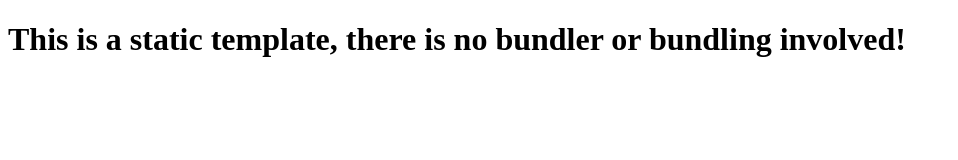
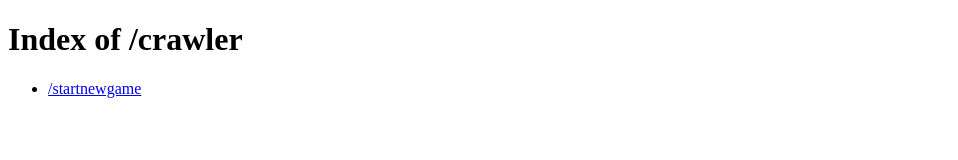
Before and after one commit to ikeacat/crawler, a website: page index.html in a window 1280 px wide. Shown: the whole page, without its empty margins (0-958 px from the left). Drawn offline with Linux system fonts and the light colour scheme.

Commit message:
Upload current

```diff
--- a/dynamic.js
+++ b/dynamic.js
@@ -0,0 +1,29 @@
+function loadStartMenu() {
+  document.title = "Index of /crawler";
+  var startedGame = localStorage.getItem("startedGame");
+  if (startedGame === null) {
+    var addMe = "";
+  }
+  if (startedGame === "True") {
+    var addMe = "<li style='color:red'>/continuesave (Not Avalaible)</li>";
+  }
+  var initSMList =
+    `<ul>
+  <li><a href='javascript:startNewGame()'>/startnewgame</a></li>` +
+    addMe +
+    "</ul>";
+  document.getElementById("indextitle").innerHTML =
+    "<h1>Index of /crawler</h1>";
+  document.getElementById("indexlist").innerHTML = initSMList;
+}
+
+function startNewGame() {
+  localStorage.clear();
+  localStorage.setItem("startedGame", "True");
+}
+
+function loadDir(dir) {
+  if (dir === "home") {
+    localStorage.setItem("directory", "/home");
+  }
+}
--- a/index.html
+++ b/index.html
@@ -1,12 +1,23 @@
 <!DOCTYPE html>
 <html lang="en">
   <head>
-    <meta charset="UTF-8">
-    <meta name="viewport" content="width=device-width, initial-scale=1.0">
-    <meta http-equiv="X-UA-Compatible" content="ie=edge">
-    <title>Static Template</title>
+    <meta charset="UTF-8" />
+    <meta name="viewport" content="width=device-width, initial-scale=1.0" />
+    <meta http-equiv="X-UA-Compatible" content="ie=edge" />
+    <title>Loading...</title>
+    <script src="dynamic.js"></script>
+    <style type="text/css">
+      body {
+        font-family: "Times New Roman", sans-serif;
+      }
+    </style>
   </head>
-  <body>
-    <h1>This is a static template, there is no bundler or bundling involved!</h1>
+  <body onload="loadStartMenu()">
+    <script src="dynamic.js"></script>
+    <div id="indextitle"></div>
+    <div id="indexlist"></div>
+    <div id="filename"></div>
+    <div id="filecontents"></div>
+    <div id="extras"></div>
   </body>
 </html>
```
